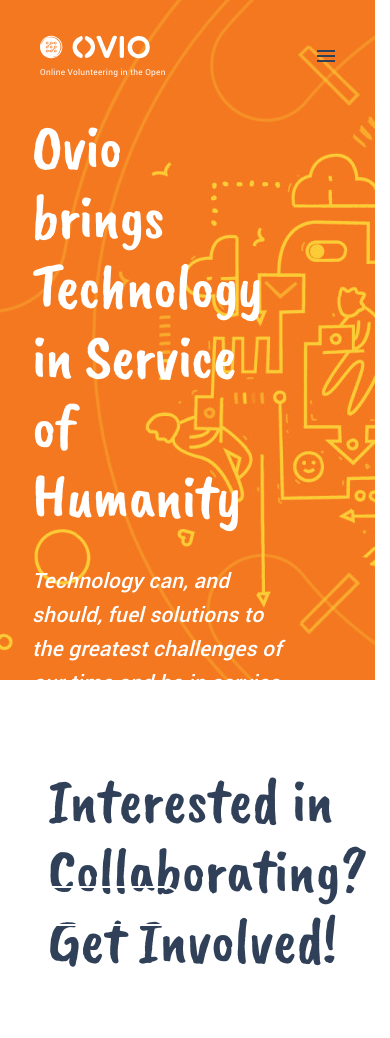
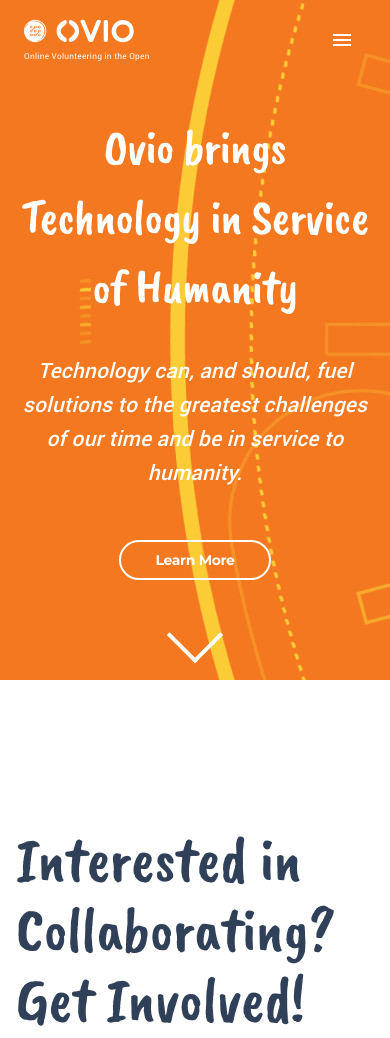
Before and after one commit to oviohub/website, a Gatsby site: page / in a window 390 px wide. Shown: the top 1038 px of the page. Built offline with nearby package versions, Linux system fonts and the light colour scheme; Gatsby itself is replaced by a stand-in of ours.

Commit message:
🎉 Home page: mobile version

```diff
--- a/src/components/GetInvolved.js
+++ b/src/components/GetInvolved.js
@@ -1,6 +1,8 @@
 import React from 'react';
+import PropTypes from 'prop-types';
 import { Link } from 'gatsby';
 import { Grid, Typography, Button } from '@material-ui/core';
+import withWidth, { isWidthDown } from '@material-ui/core/withWidth';
 import { makeStyles } from '@material-ui/styles';
 
 import { getPageUrl } from '../Routes';
@@ -58,7 +60,7 @@
   },
 });
 
-const GetInvolved = () => {
+const GetInvolved = ({ width }) => {
   // eslint-disable-next-line no-shadow
   const { muiGridBlockContainer, cardContainer, imgComponent, cardTitle, cardParagraph, buttonContainer } = useStyles();
   return (
@@ -68,7 +70,7 @@
         <br />
         Get Involved!
       </Typography>
-      <Grid container>
+      <Grid container justify={isWidthDown('sm', width) ? 'center' : 'flex-start'}>
         {cards.map(({ title, image, paragraph, link }) => (
           <Grid className={cardContainer} item key={title}>
             <img className={imgComponent} src={image} alt={title} />
@@ -86,4 +88,8 @@
   );
 };
 
-export default GetInvolved;
+GetInvolved.propTypes = {
+  width: PropTypes.string.isRequired,
+};
+
+export default withWidth()(GetInvolved);
--- a/src/components/MenuBar.js
+++ b/src/components/MenuBar.js
@@ -20,7 +20,8 @@
 import DropMenu from './ui-library/DropMenu';
 import logoWhite from '../assets/logo/logo.white.svg';
 import logoOrange from '../assets/logo/logo.orange.svg';
-import menuIcon from '../assets/icons/icon.menu.darkBlue.png';
+import menuIconDarkBlue from '../assets/icons/icon.menu.darkBlue.png';
+import menuIconWhite from '../assets/icons/icon.menu.white.png';
 import { getPageUrl } from '../Routes';
 import { spacing, contentWidthPixels, colors, stylesBase } from './styledComponents';
 
@@ -28,20 +29,22 @@
 const useStyles = makeStyles(theme => ({
   muiIconLogo,
   grid: ({ homeVersion }) => ({
-    padding: !homeVersion ? `${spacing(2)} 0px` : `${spacing(4)} 0px 0px`,
+    padding: `${spacing(2)} 0px`,
     position: !homeVersion && 'fixed',
     background: !homeVersion && colors.white,
     left: !homeVersion && '0px',
     zIndex: '3',
+    [theme.breakpoints.down('md')]: homeVersion && {
+      position: 'relative',
+      width: '100vw',
+      left: 'calc(-1 * (100vw - 100%) / 2 )',
+    },
   }),
   gridFixedWidth: ({ homeVersion }) => ({
     width: !homeVersion && contentWidthPixels,
   }),
-  subContainer: {
-    [theme.breakpoints.down('sm')]: {
-      padding: `0px ${spacing(3)}`,
-    },
-  },
+  rightSubContainer: { [theme.breakpoints.down('md')]: { padding: `0px ${spacing(3)}` } },
+  leftSubContainer: { [theme.breakpoints.down('sm')]: { padding: `0px ${spacing(3)}` } },
   links: {
     display: 'flex',
     alignItems: 'center',
@@ -84,7 +87,8 @@
     muiIconLogo,
     grid,
     gridFixedWidth,
-    subContainer,
+    rightSubContainer,
+    leftSubContainer,
     button,
     links,
     logoCaution,
@@ -108,7 +112,7 @@
   return (
     <Grid container className={grid} justify="center">
       <Grid container item className={gridFixedWidth}>
-        <Grid className={subContainer} item xs={6} container alignItems="center">
+        <Grid className={rightSubContainer} item xs={6} container alignItems="center">
           <Link className={links} to={getPageUrl('HomePage')}>
             <Grid container direction="column" alignItems="flex-start">
               <img className={muiIconLogo} src={homeVersion ? logoWhite : logoOrange} alt="Ovio" />
@@ -123,7 +127,7 @@
           </Link>
         </Grid>
 
-        <Grid className={subContainer} container item justify="flex-end" xs={6}>
+        <Grid className={leftSubContainer} container item justify="flex-end" xs={6}>
           <Hidden smDown>
             {menuItems.map(({ label, link, subMenu }, index) => (
               (label === 'Model') ? (
@@ -155,7 +159,7 @@
               aria-haspopup="true"
               onClick={handleToggle}
             >
-              <img src={menuIcon} alt="Open menu" />
+              <img src={homeVersion ? menuIconWhite : menuIconDarkBlue} alt="Open menu" />
             </IconButton>
             <Popper open={open} anchorEl={anchorRef.current} transition disablePortal placement="bottom-end">
               {({ TransitionProps }) => (
--- a/src/components/home/HeroHome.js
+++ b/src/components/home/HeroHome.js
@@ -2,40 +2,49 @@
 import { Grid, Typography, Button } from '@material-ui/core';
 import { makeStyles } from '@material-ui/styles';
 
-import { menuHeightOffset, spacing, stylesBase } from '../styledComponents';
+import { spacing, stylesBase } from '../styledComponents';
 import heroImage from '../../assets/homePage/heroImage.jpg';
 import ScrollArrow from '../ui-library/ScrollArrow';
 
-const imageHeight = 680; // 680px ==  height of the header image in the design
 const { muiButtonTransparent } = stylesBase;
-const useStyles = makeStyles({
+const useStyles = makeStyles(theme => ({
   muiButtonTransparent,
-  mainContainer: { height: `${imageHeight - menuHeightOffset}px` },
   imageContainer: {
     position: 'absolute',
     width: 'calc(100vw - 15px)', // 15px == scroll bar size
     left: '0px',
     top: '0px',
     zIndex: '-1',
+    [theme.breakpoints.down('md')]: { width: '100vw' },
   },
   image: {
     width: '100%',
-    height: `${imageHeight}px`,
+    height: '680px', // 680px ==  height of the header image in the design
     objectFit: 'cover',
+    [theme.breakpoints.down('md')]: { objectPosition: 'left' },
   },
-  textContainer: { marginLeft: spacing(2) },
+  textContainer: {
+    marginLeft: spacing(2),
+    [theme.breakpoints.down('sm')]: {
+      textAlign: 'center',
+      marginLeft: '0px',
+    },
+  },
   typography: {
     textAlign: 'left',
     marginLeft: '0px',
+    [theme.breakpoints.down('sm')]: { textAlign: 'center' },
   },
-  buttonContainer: { margin: '50px 0px 105px' },
-});
+  buttonContainer: {
+    margin: '50px 0px 105px',
+    [theme.breakpoints.down('xs')]: { marginBottom: '35px' },
+  },
+}));
 
 const Hero = () => {
   const {
     // eslint-disable-next-line no-shadow
     muiButtonTransparent,
-    mainContainer,
     imageContainer,
     image,
     textContainer,
@@ -45,11 +54,11 @@
   const scrollRef = React.createRef();
   return (
     <React.Fragment>
-      <Grid className={mainContainer} container>
+      <Grid container>
         <Grid className={imageContainer}>
           <img className={image} src={heroImage} alt="Ovio" />
         </Grid>
-        <Grid container item className={textContainer} direction="column" xs={6}>
+        <Grid container item className={textContainer} direction="column" lg={6} md={8} xs={12}>
           <Typography className={typography} variant="h1">Ovio brings Technology in Service of Humanity</Typography>
           <Typography className={typography} variant="subtitle1">
             Technology can, and should, fuel solutions to the greatest
--- a/src/components/home/MapSection.js
+++ b/src/components/home/MapSection.js
@@ -6,16 +6,20 @@
 import map from '../../assets/homePage/map.png';
 
 const { muiGridBlockContainer } = stylesBase;
-const useStyles = makeStyles({
+const useStyles = makeStyles(theme => ({
   muiGridBlockContainer,
-  title2: { margin: '100px 0px -250px' },
+  title2: {
+    margin: '100px 0px -250px',
+    [theme.breakpoints.down('sm')]: { margin: '50px 0px -120px' },
+    [theme.breakpoints.down('xs')]: { margin: '0px 0px -50px' },
+  },
   image: {
     position: 'relative',
-    width: 'calc(100vw - 8px)',
+    width: '100%',
     objectFit: 'cover',
-    zIndex: -1,
+    zIndex: '-1',
   },
-});
+}));
 
 const MapSection = () => {
   // eslint-disable-next-line no-shadow
--- a/src/components/styledComponents.js
+++ b/src/components/styledComponents.js
@@ -29,7 +29,8 @@
   x2l: '100px',
 };
 
-export const spacing = factor => `${createMuiTheme().spacing(factor)}px`;
+const theme = createMuiTheme();
+export const spacing = factor => `${theme.spacing(factor)}px`;
 export const fontSizing = factor => `${factor * 7}px`; // 7px for the smaller font-size in the website
 
 export const defaultTheme = createMuiTheme({
@@ -54,6 +55,10 @@
         lineHeight: '70px',
         textAlign: 'center',
         margin: spacing(4),
+        [theme.breakpoints.down('xs')]: {
+          fontSize: fontSizing(7),
+          margin: `${spacing(4)} 0px`,
+        },
       },
       subtitle1: {
         color: colors.white,
@@ -69,6 +74,7 @@
         fontSize: fontSizing(9),
         lineHeight: '70px',
         margin: spacing(4),
+        [theme.breakpoints.down('xs')]: { margin: `${spacing(4)} 0px` },
       },
       subtitle2: {
         color: colors.darkBlue,
```
Also changed, not shown: src/assets/icons/icon.menu.white.png (added).
